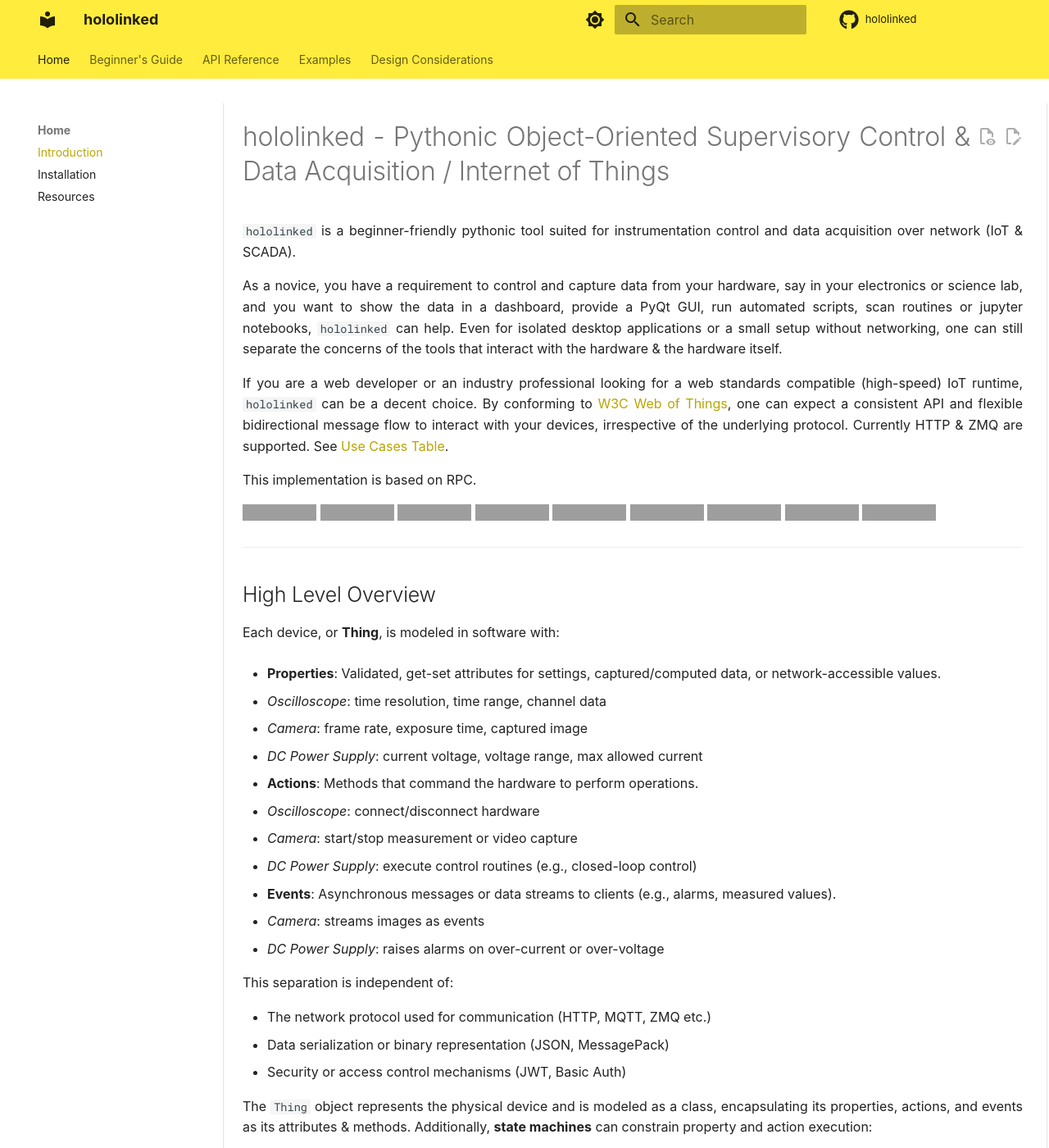
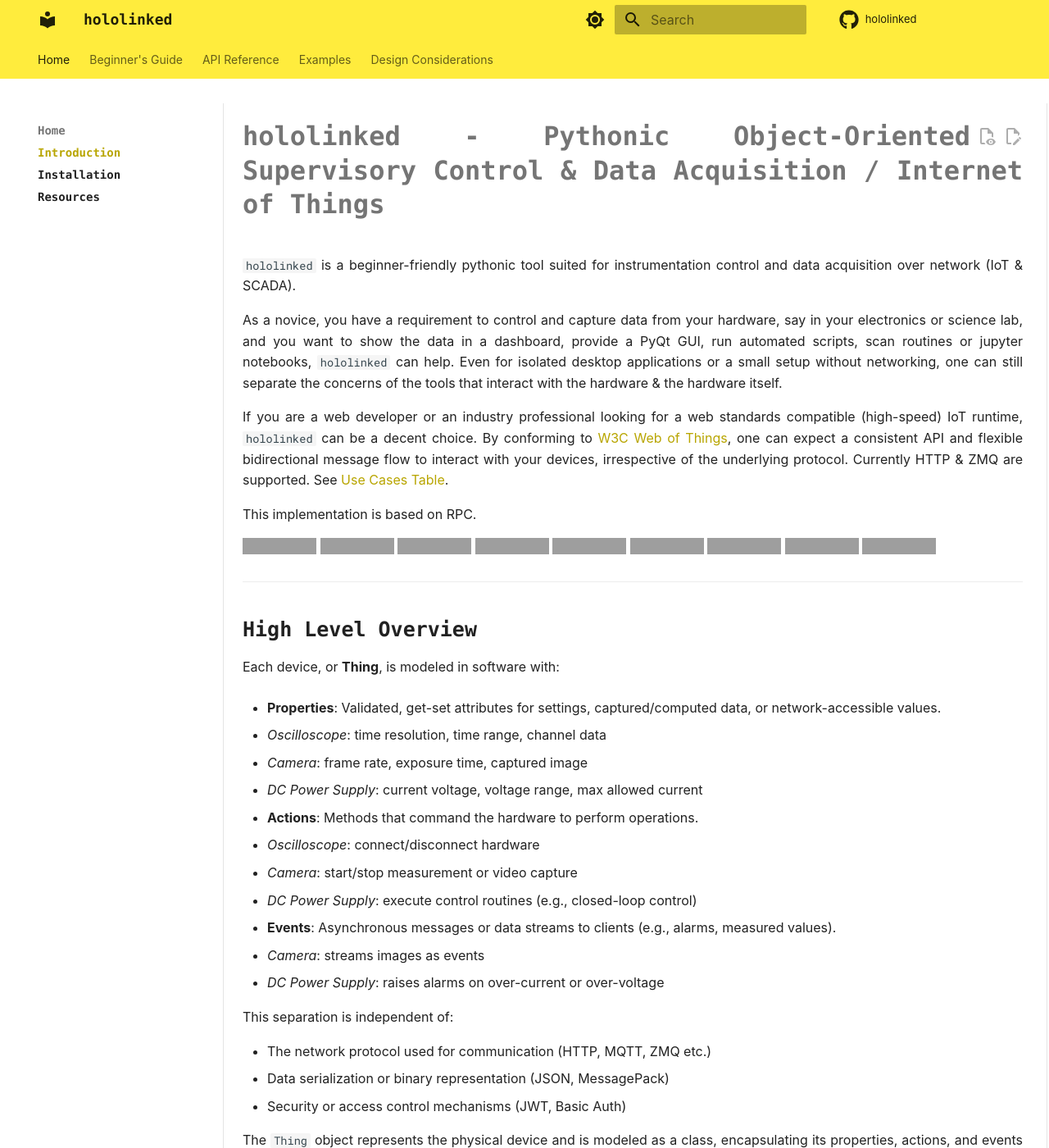
Before and after one commit to hololinked-dev/docs, an MkDocs documentation site: the page built from docs/index.md, in a window 1280 px wide and 1400 px high. Shown: the whole window at 82% size. Built offline with MkDocs 1.6.1 and Material for MkDocs 9.7.7, drawn with Linux system fonts in a browser that asks for light colours; some web fonts are replaced; comment, search, counter and statistics services are not loaded; grey boxes are pictures that could not be loaded.

Commit message:
change sidebar styles

```diff
--- a/docs/stylesheets/extra.css
+++ b/docs/stylesheets/extra.css
@@ -22,6 +22,8 @@
     }
 }
 
+
+/* adds borders to either side of the reading area */
 .md-content {
     position: relative;
 }
@@ -53,3 +55,52 @@
         display: none;
     }
 }
+
+/* change heading font to something we like (just the heading) */
+@import url("https://fonts.googleapis.com/css2?family=Google+Sans+Code:wght@600;700&display=swap");
+
+:root {
+  --heading-font: "Google Sans Code", ui-monospace, SFMono-Regular, Menlo,
+                  Consolas, "Liberation Mono", monospace;
+}
+
+.md-typeset h1,
+.md-typeset h2,
+.md-typeset h3,
+.md-typeset h4,
+.md-typeset h5,
+.md-typeset h6 {
+  font-family: var(--heading-font);
+  font-weight: 700;      /* or 600 if you prefer */
+  letter-spacing: 0;     /* adjust if your font feels tight/wide */
+}
+
+
+/* Apply same font to the top-left brand title (site/repo name) */
+.md-header__brand .md-ellipsis,
+.md-header__title,
+.md-header__topic,
+[data-md-component="header-title"] {
+  font-family: var(--heading-font);
+  font-weight: 700;   /* tweak to 600/500 if too heavy */
+  letter-spacing: 0;  /* adjust if needed */
+}
+
+
+/* Apply same font to LEFT SIDEBAR (primary navigation) */
+.md-sidebar--primary .md-nav__title,
+.md-sidebar--primary .md-nav__link {
+  font-family: var(--heading-font);
+  font-weight: 600;
+}
+
+/* Apply same font to RIGHT SIDEBAR (page table of contents) */
+.md-sidebar--secondary [data-md-component="toc"] .md-nav__title,
+.md-sidebar--secondary [data-md-component="toc"] .md-nav__link {
+  font-family: var(--heading-font);
+  font-weight: 500;
+}
+
+/* Optional polish */
+.md-nav__link--active { font-weight: 700; }  /* make current item pop */
+.md-nav__link code { font-family: inherit; } /* keep code fragments consistent in TOCs */
```
